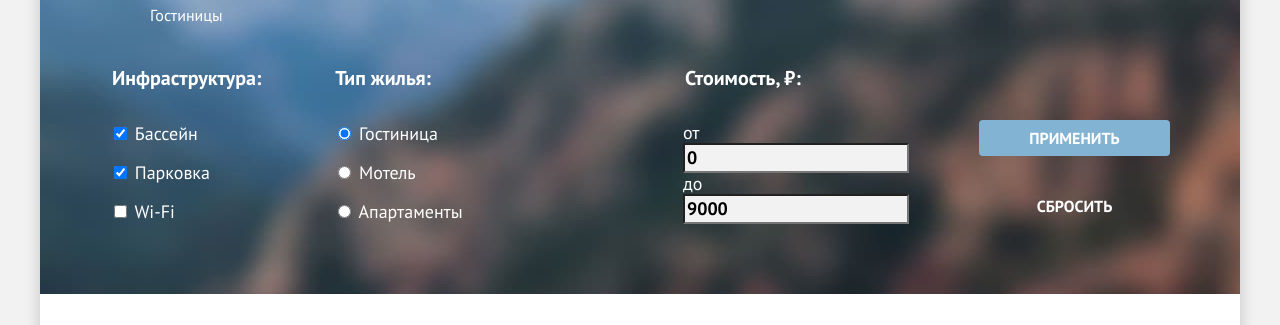
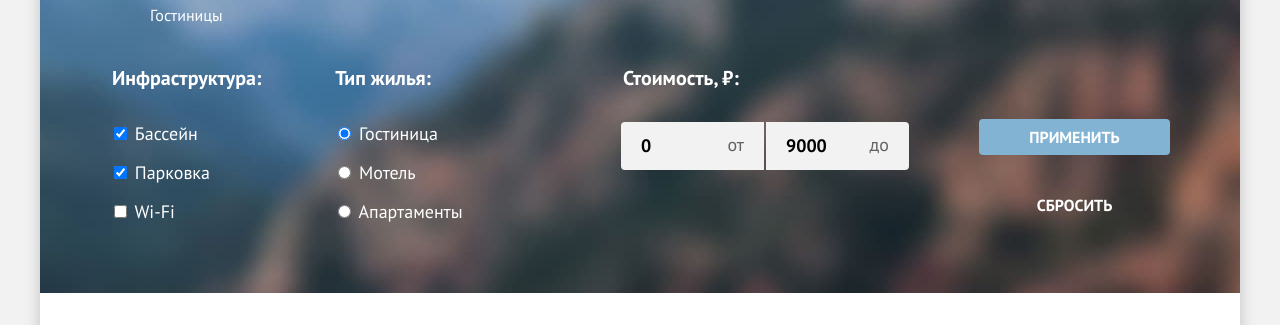
Before and after one commit to htmlacademy-htmlcss/2446825-sedona-1, a plain HTML site: page catalog.html in a window 1280 px wide. Shown: the part 180-505 px from the top of the page. Drawn offline with Linux system fonts and the light colour scheme.

Commit message:
Добавляет оформление полям ввода

```diff
--- a/catalog.html
+++ b/catalog.html
@@ -101,10 +101,14 @@
           </fieldset>
           <fieldset class="catalog-filter-group catalog-filter-group-price">
             <legend class="filter-group-title">Стоимость, ₽:</legend>
-            <label for="price-from">от</label>
-            <input class="field" type="text" value="0" name="price-from" id="price-from">
+            <div class="field-wrapper">
+            <label  class="price-from-label" for="price-from">от</label>
+            <input class="field field-price-from" type="text" value="0" name="price-from" id="price-from">
+            </div>
+            <div class="field-wrapper">
             <label for="price-to">до</label>
-            <input class="field" type="text" value="9000" name="price-to" id="price-to">
+            <input class="field field-price-to" type="text" value="9000" name="price-to" id="price-to">
+            </div>
           </fieldset>
           <div class="filter-button-wrapper">
             <button class="button button-blue" type="submit">Применить</button>
@@ -229,7 +233,7 @@
         <p class="section-description">Только полезная информация и никакого спама, честное бойскаутское!</p>
         <form class="subscribe-form" action="https://echo.htmlacademy.ru/" method="post">
           <label for="subscribe-email"><span class="visually-hidden">Email</span></label>
-          <input class="field" placeholder="Ваш e-mail" type="email" name="subscribe-email" id="subscribe-email">
+          <input class="field subscribe-field" placeholder="Ваш e-mail" type="email" name="subscribe-email" id="subscribe-email">
           <button class="button button-blue subscribe-button" type="submit">Подписаться</button>
         </form>
       </section>
--- a/styles/styles.css
+++ b/styles/styles.css
@@ -123,6 +123,20 @@ body {
 
 .button-transparent:active {
   color: rgba(255, 255, 255, 0.3);
+}
+
+.field {
+  box-sizing: border-box;
+  font-family: "PT Sans", sans-serif;
+  color: #000000;
+  background-color: #F2F2F2;
+  font-size: 18px;
+  line-height: 24px;
+  width: 143px;
+}
+
+.field:hover {
+  background-color: #E6E6E6;
 }
 
 .page-header {
@@ -485,6 +499,16 @@ body {
   border-bottom-left-radius: 4px;
 }
 
+.subscribe-field:focus-visible {
+  outline: none;
+  background-color: #E6E6E6;
+  box-shadow: inset 0 0 0 3px #83B3D3;
+}
+
+.subscribe-field:active {
+  box-shadow: inset 0 0 0  2px #000000;
+}
+
 .subscribe-button {
   padding: 8px 50px;
   font-size: 20px;
@@ -640,7 +664,31 @@ body {
 }
 
 .catalog-filter-group-price {
+  display: flex;
+  align-items: flex-start;
+  gap: 2px;
   margin-left: auto;
+}
+
+.field-wrapper {
+  position: relative;
+}
+
+.field-wrapper input:focus-visible {
+  outline: none;
+  box-shadow: 0 0 0 3px  #83B3D3;
+  background-color: #E6E6E6;
+}
+
+.field-wrapper input:active {
+  box-shadow: inset 0 0 0 2px  #000000;
+}
+
+.catalog-filter-group-price label {
+  position: absolute;
+  color: rgba(0, 0, 0, 0.6);
+  top: 12px;
+  right: 20px;
 }
 
 .filter-group-title {
@@ -663,7 +711,20 @@ body {
 }
 
 .catalog-filter-group .field {
+  padding: 12px 20px;
+  border-radius: 4px;
+  border: none;
   font-weight: 700;
+}
+
+.catalog-filter-group .field-price-from {
+  border-top-right-radius: 0;
+  border-bottom-right-radius: 0;
+}
+
+.catalog-filter-group .field-price-to {
+  border-top-left-radius: 0;
+  border-bottom-left-radius: 0;
 }
 
 .filter-button-wrapper {
@@ -842,11 +903,3 @@ body {
 .catalog-subscribe .section-description {
   color: #333333;
 }
-
-.field {
-  font-family: "PT Sans", sans-serif;
-  color: #000000;
-  background-color: #F2F2F2;
-  font-size: 18px;
-  line-height: 24px;
-}
```
Also changed, not shown: index.html (+1 -1 lines).
